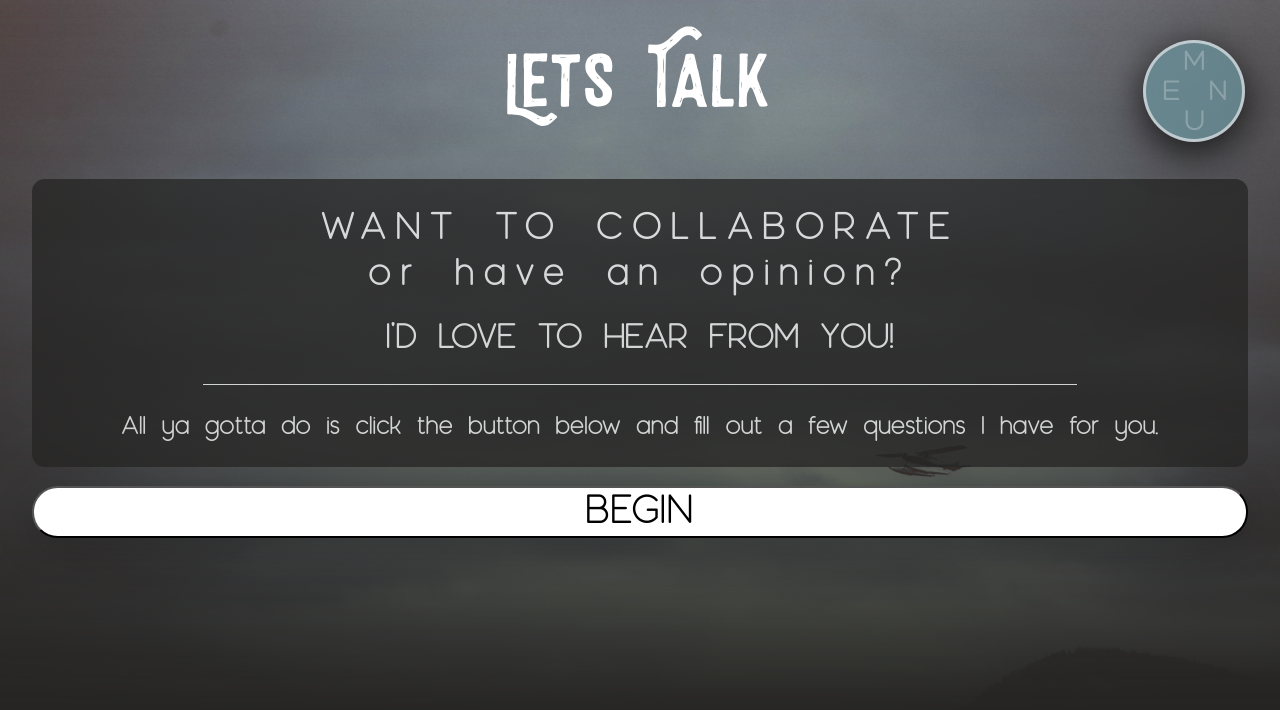
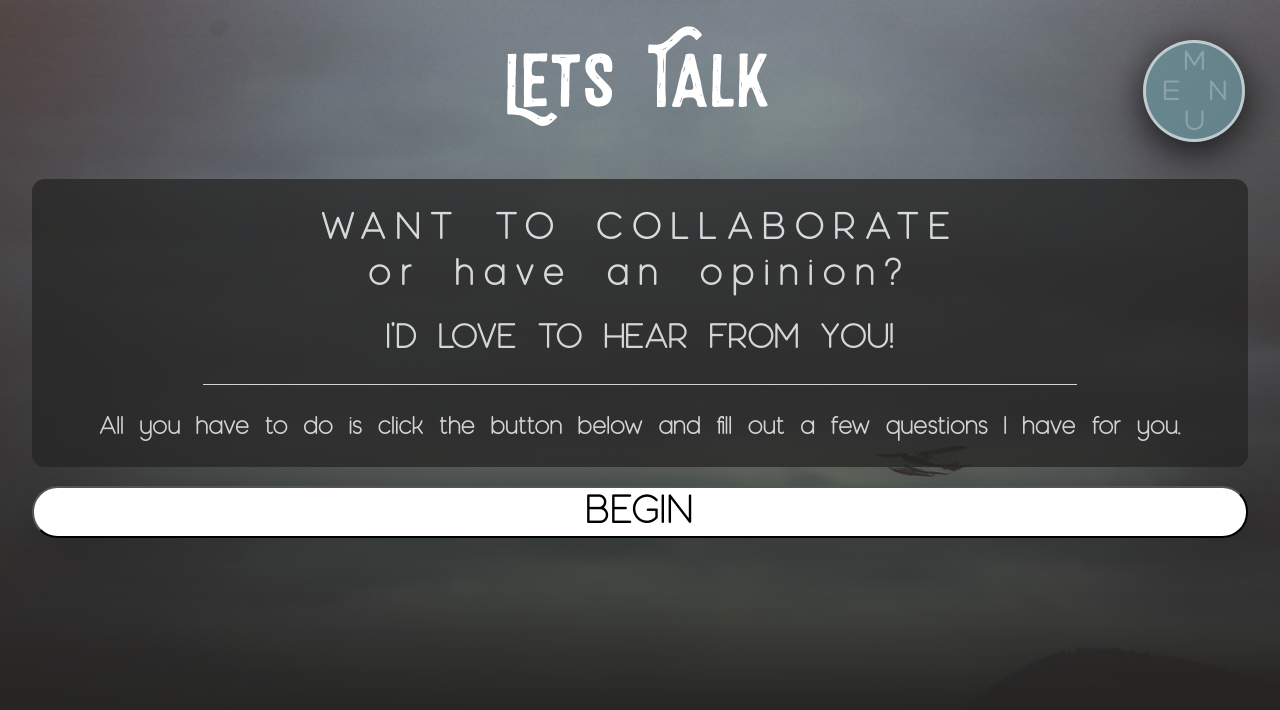
Before and after one commit to 68thandMaine/portfolio, a React (Create React App) app: page /contact in a window 1280 px wide. Shown: the top 710 px of the page. Built offline with nearby package versions, Linux system fonts and the light colour scheme; no server answers.

Commit message:
update minor syntax issues

```diff
--- a/src/components/contact-greeting/ContactGreeting.js
+++ b/src/components/contact-greeting/ContactGreeting.js
@@ -13,7 +13,7 @@ import './ContactGreeting.css';
         <br/>
         <h4>I'D LOVE TO HEAR FROM YOU!</h4>
       </div>
-      <h6>All ya gotta do is click the button below and fill out a few questions I have for you.</h6>
+      <h6>All you have to do is click the button below and fill out a few questions I have for you.</h6>
     </div>
 
   )
--- a/src/constants/initialState.js
+++ b/src/constants/initialState.js
@@ -2,7 +2,7 @@ const initialState = {
 personalProjects: {
     1: {
       name: "Elenor",
-      description: "Elenor is a portfolio for the talanted artist Shaina Morales. The overall goal was to develop a  minimal site so that the content was the main focus. Navigating throughout the portfolio is controlled by a fixed menu bar, and a user can intuitively browse through a collection of Shaina's work sorted into galleries by category. Code and application design by myself. Art direction by Shaina Morales.",
+      description: "Elenor is a portfolio for the talented artist Shaina Morales. The overall goal was to develop a  minimal site so that the content was the main focus. Navigating throughout the portfolio is controlled by a fixed menu bar, and a user can intuitively browse through a collection of Shaina's work sorted into galleries by category. Code and application design by myself. Art direction by Shaina Morales.",
       image: null,
       languages: ["React", "JavaScript", "Firebase"],
       percentComplete: 75,
```
